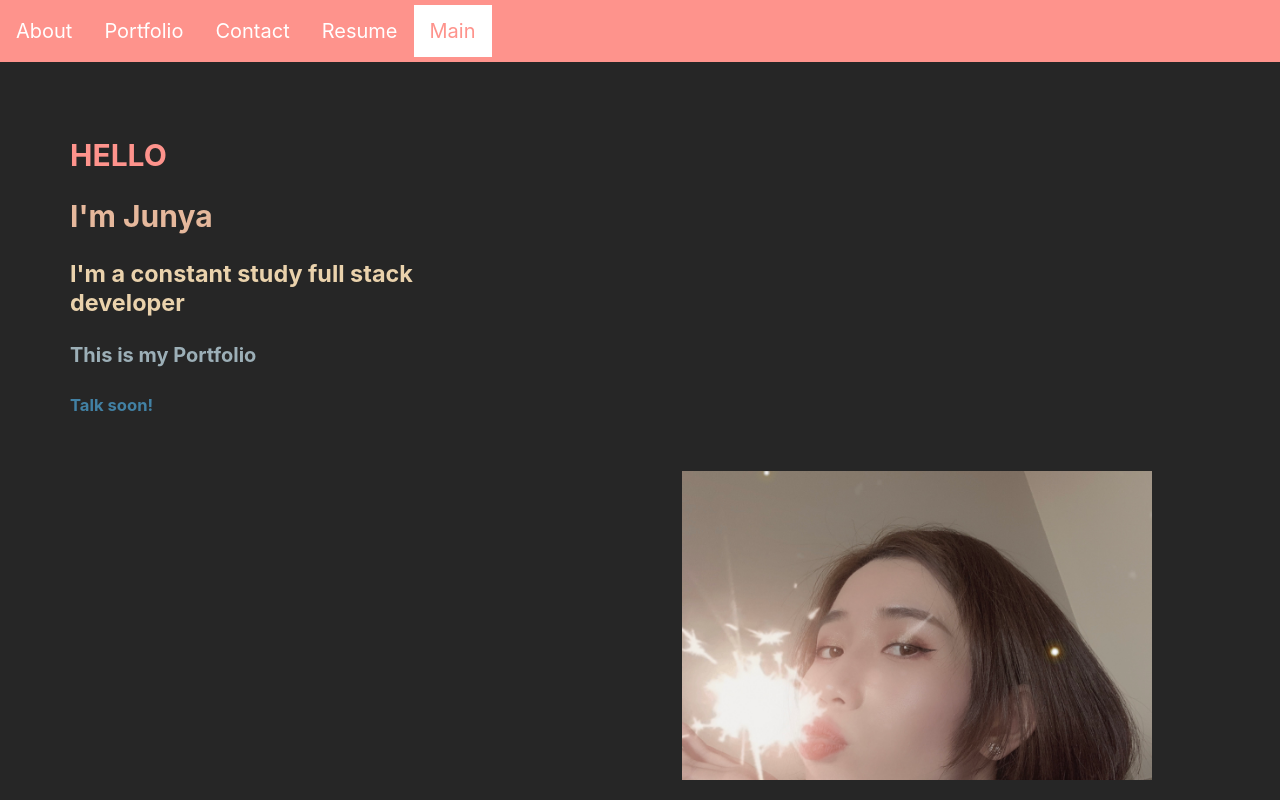
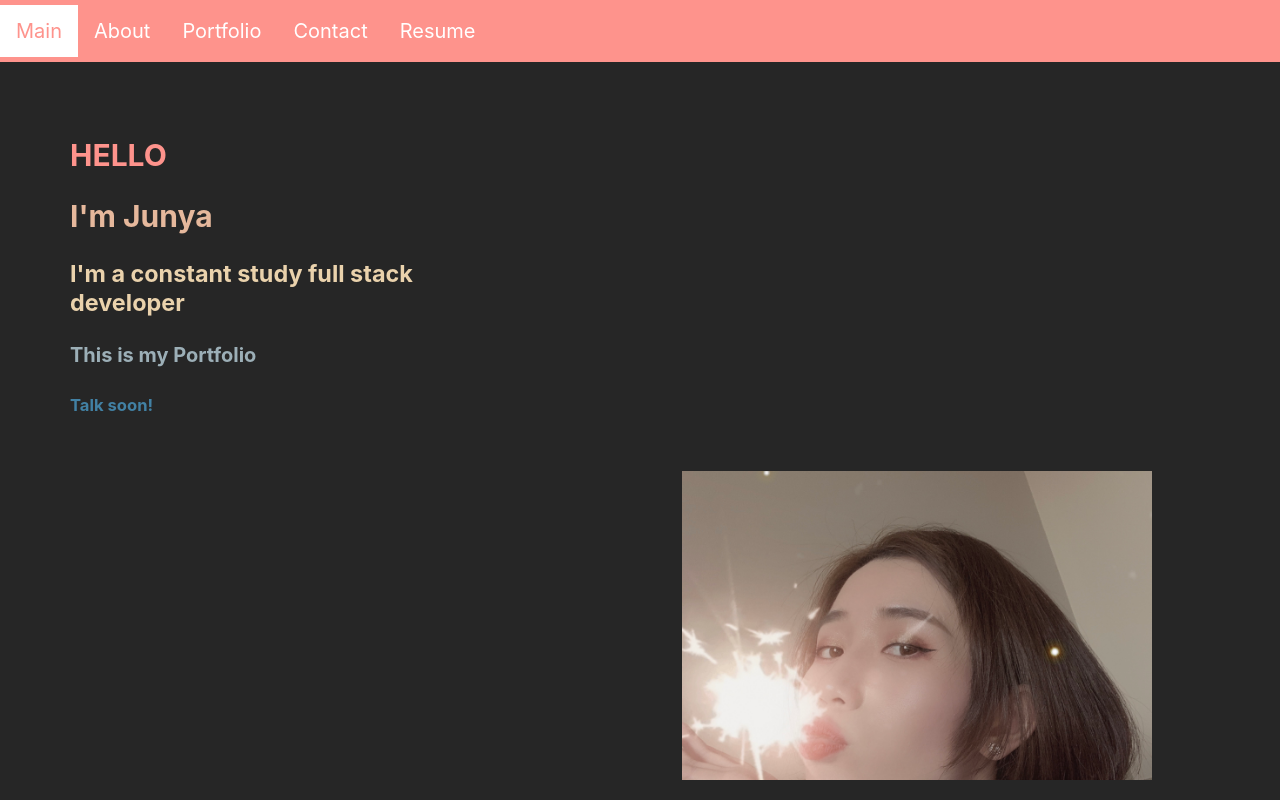
Before and after one commit to JunyaQ/Bootcamp_challenge20_NewPortfolio, a React (Create React App) app: page / in a window 1280 px wide. Built offline with nearby package versions, Linux system fonts and the light colour scheme.

Commit message:
change order

```diff
--- a/src/component/Nav/index.jsx
+++ b/src/component/Nav/index.jsx
@@ -1,7 +1,7 @@
 import React from "react";
 function Nav(props){
 
-const navbar = ["About","Portfolio","Contact","Resume","Main"];
+const navbar = ["Main","About","Portfolio","Contact","Resume"];
     return (
 <section className="nav-bar">
 <ul>
```
